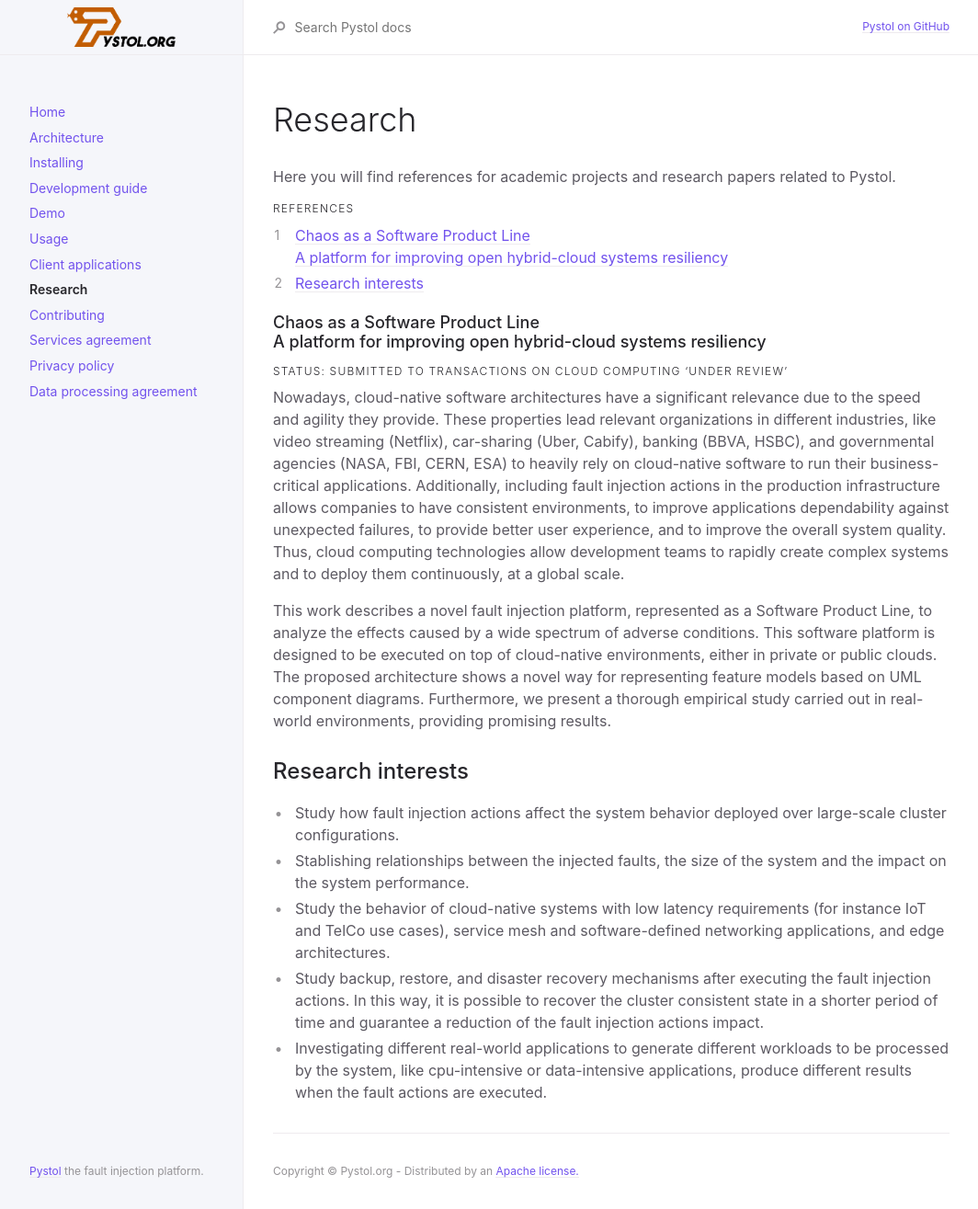
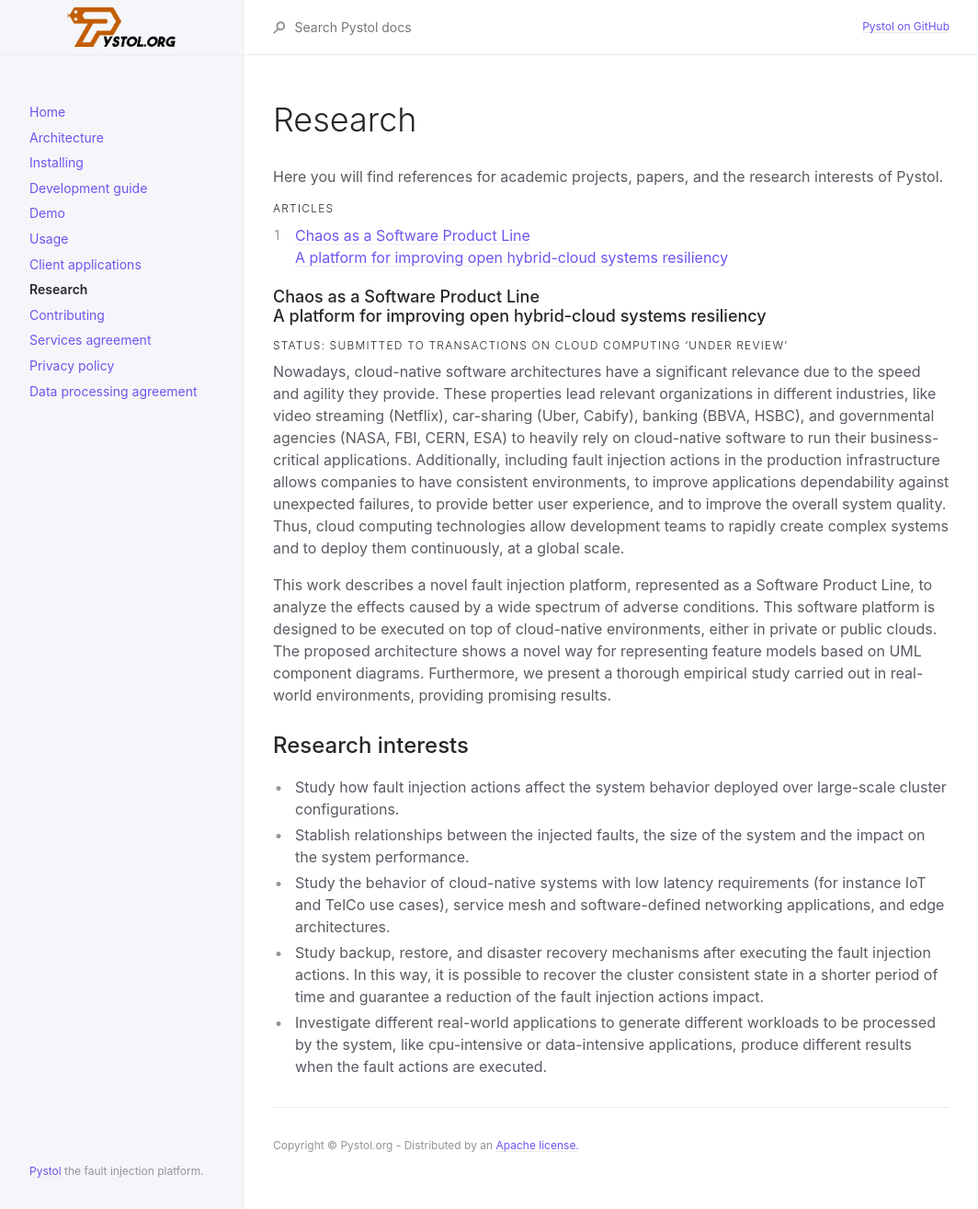
Before and after one commit to pystol/pystol-docs, a Jekyll site: the page built from docs/research.md, in a window 1280 px wide. Shown: the whole page at 92% size, without its empty margins (107-1171 px from the left). Built offline with Jekyll 4.4.1, drawn with Linux system fonts in a browser that asks for light colours.

Commit message:
Update research topics

```diff
--- a/docs/research.md
+++ b/docs/research.md
@@ -8,9 +8,9 @@ permalink: /docs/research
 # Research
 {: .no_toc }
 
-Here you will find references for academic projects and research papers related to Pystol.
+Here you will find references for academic projects, papers, and the research interests of Pystol.
 
-## References
+## Articles
 {: .no_toc .text-delta }
 
 1. TOC
@@ -35,9 +35,10 @@ or public clouds. The proposed architecture shows a novel way for representing f
 Furthermore, we present a thorough empirical study carried out in real-world environments, providing promising results.
 
 ## Research interests
+{: .no_toc }
 
 * Study how fault injection actions affect the system behavior deployed over large-scale cluster configurations.
-* Stablishing relationships between the injected faults, the size of the system and the impact on the system performance.
+* Stablish relationships between the injected faults, the size of the system and the impact on the system performance.
 * Study the behavior of cloud-native systems with low latency requirements (for instance IoT and TelCo use cases), service mesh and software-defined networking applications, and edge architectures.
 * Study backup, restore, and disaster recovery mechanisms after executing the fault injection actions. In this way, it is possible to recover the cluster consistent state in a shorter period of time and guarantee a reduction of the fault injection actions impact.
-* Investigating different real-world applications to generate different workloads to be processed by the system, like cpu-intensive or data-intensive applications, produce different results when the fault actions are executed.
+* Investigate different real-world applications to generate different workloads to be processed by the system, like cpu-intensive or data-intensive applications, produce different results when the fault actions are executed.
```
